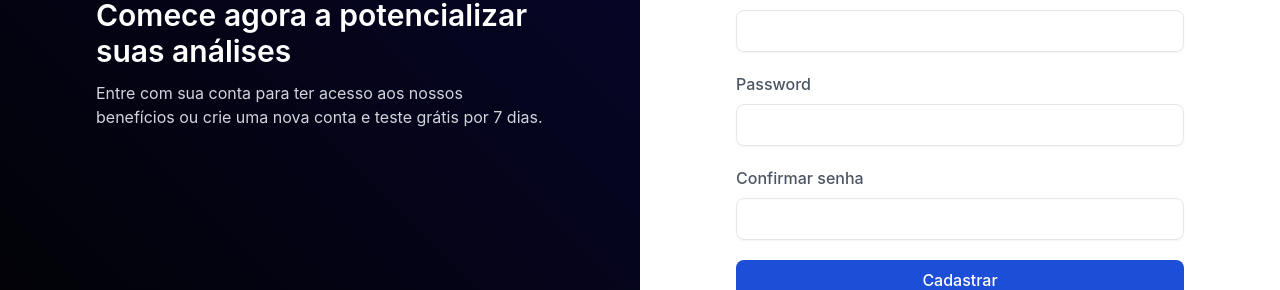
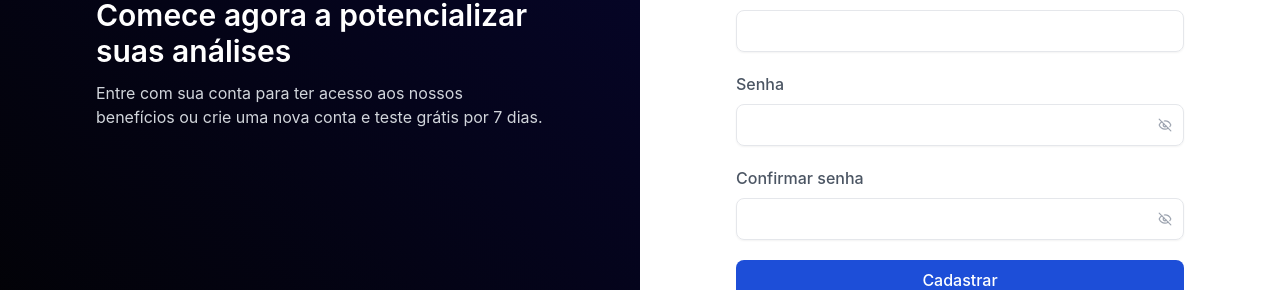
Before and after one commit to System-Apollo/FRONT_T.IA.GO, a Next.js app: page /registro in a window 1280 px wide. Shown: the part 395-685 px from the top of the page. Built offline with nearby package versions, Linux system fonts and the light colour scheme; no server answers.

Commit message:
✨ feat: added password toggle in register

```diff
--- a/src/pages/registro/index.tsx
+++ b/src/pages/registro/index.tsx
@@ -11,6 +11,8 @@ import AlertDialog from "@/components/alertDialog";
 export default function Registro() {
     const [showModal, setShowModal] = useState(false);
     const [showAlertDialog, setShowAlertDialog] = useState(false);
+    const [isPasswordVisible, setIsPasswordVisible] = useState(false);
+    const [isConfirmPasswordVisible, setIsConfirmPasswordVisible] = useState(false);
     const router =useRouter();
 
     const [formData, setFormData] = useState({
@@ -20,6 +22,7 @@ export default function Registro() {
         cpf_cnpj: "",
         email: "",
         password: "",
+        confirmPassword: "",
     });
 
     const handleChange = (e: any) => {
@@ -29,6 +32,11 @@ export default function Registro() {
 
     const handleSubmit = async (e: any) => {
         e.preventDefault();
+
+        if (formData.password !== formData.confirmPassword) {
+            setShowAlertDialog(true);
+            return;
+        }
 
         console.log(formData);
 
@@ -144,24 +152,107 @@ export default function Registro() {
                             />
                         </div>
                         <div>
-                            <label className="font-medium">Password</label>
+                            <label className="font-medium">Senha</label>
+                            <div className="relative mt-2">
                                 <input
-                                type="password"
+                                    id="hs-toggle-password"
                                     name="password"
-                                required
-                                className="w-full mt-2 px-3 py-2 text-gray-500 bg-transparent outline-none border focus:border-blue-700 shadow-sm rounded-lg"
+                                    type={isPasswordVisible ? "text" : "password"}
+                                    className="py-2 ps-4 pe-10 block w-full text-gray-500 bg-transparent outline-none border focus:border-blue-700 shadow-sm rounded-lg"
                                     value={formData.password}
                                     onChange={handleChange}
                                     />
+                                <button
+                                    type="button"
+                                    onClick={() => setIsPasswordVisible((prev) => !prev)}
+                                    className="absolute inset-y-0 end-0 flex items-center z-20 px-3 cursor-pointer text-gray-400 rounded-e-md focus:outline-none focus:text-blue-600 dark:text-neutral-600 dark:focus:text-blue-500"
+                                >
+                                    {isPasswordVisible ? (
+                                        <svg
+                                            className="shrink-0 size-3.5"
+                                            width="24"
+                                            height="24"
+                                            viewBox="0 0 24 24"
+                                            fill="none"
+                                            stroke="currentColor"
+                                            strokeWidth="2"
+                                            strokeLinecap="round"
+                                            strokeLinejoin="round"
+                                        >
+                                            <path d="M2 12s3-7 10-7 10 7 10 7-3 7-10 7-10-7-10-7Z"></path>
+                                            <circle cx="12" cy="12" r="3"></circle>
+                                        </svg>
+                                    ) : (
+                                        <svg
+                                            className="shrink-0 size-3.5"
+                                            width="24"
+                                            height="24"
+                                            viewBox="0 0 24 24"
+                                            fill="none"
+                                            stroke="currentColor"
+                                            strokeWidth="2"
+                                            strokeLinecap="round"
+                                            strokeLinejoin="round"
+                                        >
+                                            <path d="M9.88 9.88a3 3 0 1 0 4.24 4.24"></path>
+                                            <path d="M10.73 5.08A10.43 10.43 0 0 1 12 5c7 0 10 7 10 7a13.16 13.16 0 0 1-1.67 2.68"></path>
+                                            <path d="M6.61 6.61A13.526 13.526 0 0 0 2 12s3 7 10 7a9.74 9.74 0 0 0 5.39-1.61"></path>
+                                            <line x1="2" x2="22" y1="2" y2="22"></line>
+                                        </svg>
+                                    )}
+                                </button>
+                            </div>
                         </div>
                         <div>
                             <label className="font-medium">Confirmar senha</label>
+                            <div className="relative mt-2">
                                 <input
-                                type="password"
                                     name="confirmPassword"
-                                required
-                                className="w-full mt-2 px-3 py-2 text-gray-500 bg-transparent outline-none border focus:border-blue-700 shadow-sm rounded-lg"
+                                    type={isConfirmPasswordVisible ? "text" : "password"}
+                                    className="py-2 ps-4 pe-10 block w-full text-gray-500 bg-transparent outline-none border focus:border-blue-700 shadow-sm rounded-lg"
+                                    value={formData.confirmPassword}
+                                    onChange={handleChange}
                                     />
+                                <button
+                                    type="button"
+                                    onClick={() => setIsConfirmPasswordVisible((prev) => !prev)}
+                                    className="absolute inset-y-0 end-0 flex items-center z-20 px-3 cursor-pointer text-gray-400 rounded-e-md focus:outline-none focus:text-blue-600 dark:text-neutral-600 dark:focus:text-blue-500"
+                                >
+                                    {isConfirmPasswordVisible ? (
+                                        <svg
+                                            className="shrink-0 size-3.5"
+                                            width="24"
+                                            height="24"
+                                            viewBox="0 0 24 24"
+                                            fill="none"
+                                            stroke="currentColor"
+                                            strokeWidth="2"
+                                            strokeLinecap="round"
+                                            strokeLinejoin="round"
+                                        >
+                                            <path d="M2 12s3-7 10-7 10 7 10 7-3 7-10 7-10-7-10-7Z"></path>
+                                            <circle cx="12" cy="12" r="3"></circle>
+                                        </svg>
+                                    ) : (
+                                        <svg
+                                            className="shrink-0 size-3.5"
+                                            width="24"
+                                            height="24"
+                                            viewBox="0 0 24 24"
+                                            fill="none"
+                                            stroke="currentColor"
+                                            strokeWidth="2"
+                                            strokeLinecap="round"
+                                            strokeLinejoin="round"
+                                        >
+                                            <path d="M9.88 9.88a3 3 0 1 0 4.24 4.24"></path>
+                                            <path d="M10.73 5.08A10.43 10.43 0 0 1 12 5c7 0 10 7 10 7a13.16 13.16 0 0 1-1.67 2.68"></path>
+                                            <path d="M6.61 6.61A13.526 13.526 0 0 0 2 12s3 7 10 7a9.74 9.74 0 0 0 5.39-1.61"></path>
+                                            <line x1="2" x2="22" y1="2" y2="22"></line>
+                                        </svg>
+                                    )}
+                                </button>
+                            </div>
                         </div>
                         <button
                             className="w-full px-4 py-2 text-white font-medium bg-blue-700 hover:bg-blue-600 active:bg-blue-600 rounded-lg duration-150"
```
Lines whose indentation alone changed are shown as unchanged.
